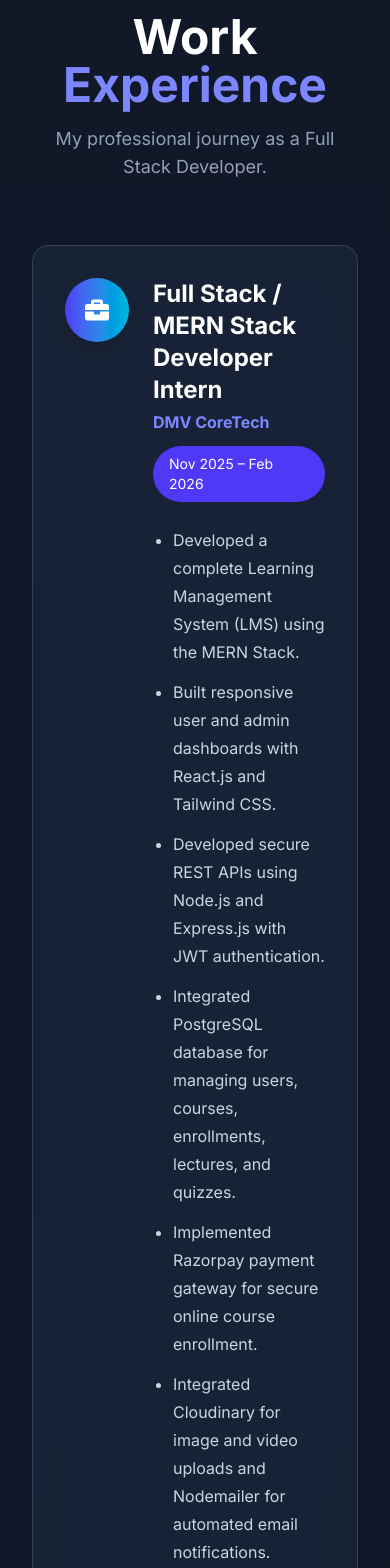
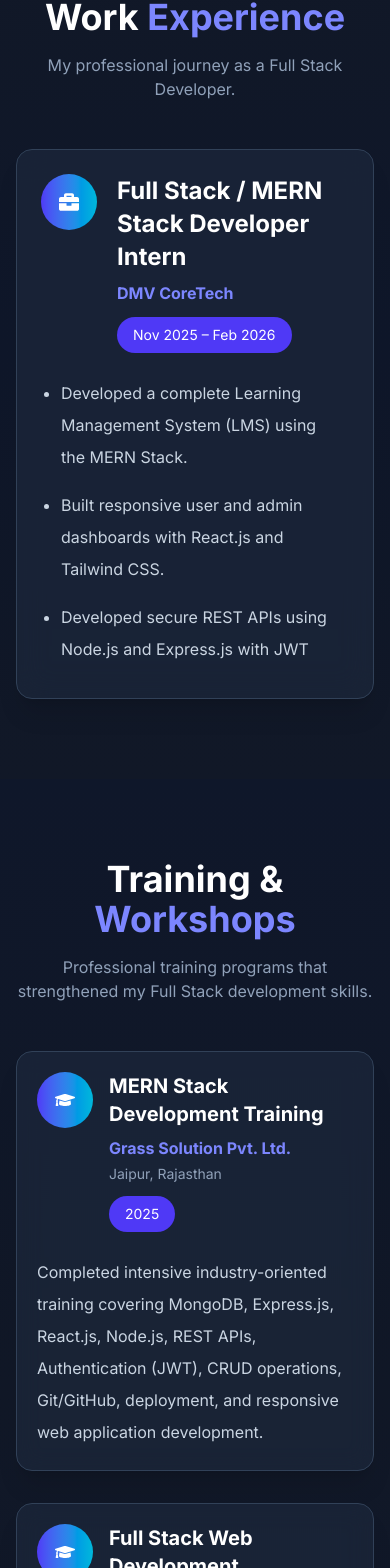
Before and after one commit to ayushkumarguptaa/Portfolio, a React (Vite) app in the folder User/: page / in a window 390 px wide. Shown: the part 5555-7123 px from the top of the page. Built offline with nearby package versions, Linux system fonts and the light colour scheme.

Commit message:
created more responsive for some devices

```diff
--- a/User/src/components/Contact.jsx
+++ b/User/src/components/Contact.jsx
@@ -12,86 +12,96 @@ const Contact = () => {
   return (
     <section
       id="contact"
-      className="py-24 bg-slate-950"
+      className="py-20 sm:py-24 bg-slate-950 overflow-x-hidden"
     >
-      <div className="max-w-5xl mx-auto px-8">
+      <div className="max-w-5xl mx-auto px-4 sm:px-6 lg:px-8">
 
         {/* Heading */}
         <motion.h2
           initial={{ opacity: 0 }}
           whileInView={{ opacity: 1 }}
-          className="text-5xl font-bold text-center text-white mb-14"
+          transition={{ duration: 0.6 }}
+          className="text-4xl sm:text-5xl font-bold text-center text-white mb-12 sm:mb-14"
         >
           Contact <span className="text-indigo-400">Me</span>
         </motion.h2>
 
-        <div className="grid md:grid-cols-2 gap-8">
+        <div className="grid grid-cols-1 md:grid-cols-2 gap-6 md:gap-8">
 
           {/* Contact Info */}
           <motion.div
             initial={{ opacity: 0, x: -40 }}
             whileInView={{ opacity: 1, x: 0 }}
-            className="bg-slate-800/70 backdrop-blur-md border border-slate-700 rounded-2xl p-8 shadow-xl hover:border-indigo-500 hover:shadow-indigo-500/20 transition-all duration-300"
+            transition={{ duration: 0.6 }}
+            className="bg-slate-800/70 backdrop-blur-md border border-slate-700 rounded-2xl p-6 sm:p-8 shadow-xl hover:border-indigo-500 hover:shadow-indigo-500/20 transition-all duration-300"
           >
 
-            <div className="flex items-center gap-4 mb-7">
-              <div className="w-12 h-12 rounded-full bg-gradient-to-r from-indigo-500 to-cyan-500 flex items-center justify-center">
+            {/* Phone */}
+            <div className="flex items-start gap-4 mb-7">
+              <div className="w-12 h-12 flex-shrink-0 rounded-full bg-gradient-to-r from-indigo-500 to-cyan-500 flex items-center justify-center">
                 <FaPhone className="text-white" size={20} />
               </div>
 
-              <div>
+              <div className="min-w-0">
                 <p className="text-slate-400 text-sm">Phone</p>
-                <span className="text-white font-medium">
+                <p className="text-white font-medium break-all">
                   {portfolio.phone}
-                </span>
+                </p>
               </div>
             </div>
 
-            <div className="flex items-center gap-4 mb-7">
-              <div className="w-12 h-12 rounded-full bg-gradient-to-r from-indigo-500 to-cyan-500 flex items-center justify-center">
+            {/* Email */}
+            <div className="flex items-start gap-4 mb-7">
+              <div className="w-12 h-12 flex-shrink-0 rounded-full bg-gradient-to-r from-indigo-500 to-cyan-500 flex items-center justify-center">
                 <FaEnvelope className="text-white" size={20} />
               </div>
 
-              <div>
+              <div className="min-w-0">
                 <p className="text-slate-400 text-sm">Email</p>
-                <span className="text-white font-medium">
+
+                <a
+                  href={`mailto:${portfolio.email}`}
+                  className="text-white font-medium break-all hover:text-indigo-400 transition"
+                >
                   {portfolio.email}
-                </span>
+                </a>
               </div>
             </div>
 
-            <div className="flex items-center gap-4 mb-7">
-              <div className="w-12 h-12 rounded-full bg-gradient-to-r from-indigo-500 to-cyan-500 flex items-center justify-center">
+            {/* GitHub */}
+            <div className="flex items-start gap-4 mb-7">
+              <div className="w-12 h-12 flex-shrink-0 rounded-full bg-gradient-to-r from-indigo-500 to-cyan-500 flex items-center justify-center">
                 <FaGithub className="text-white" size={20} />
               </div>
 
-              <div>
+              <div className="min-w-0">
                 <p className="text-slate-400 text-sm">GitHub</p>
 
                 <a
                   href={portfolio.github}
                   target="_blank"
                   rel="noreferrer"
-                  className="text-white hover:text-indigo-400 transition"
+                  className="text-white break-all hover:text-indigo-400 transition"
                 >
                   Visit Profile
                 </a>
               </div>
             </div>
 
-            <div className="flex items-center gap-4">
-              <div className="w-12 h-12 rounded-full bg-gradient-to-r from-indigo-500 to-cyan-500 flex items-center justify-center">
+            {/* LinkedIn */}
+            <div className="flex items-start gap-4">
+              <div className="w-12 h-12 flex-shrink-0 rounded-full bg-gradient-to-r from-indigo-500 to-cyan-500 flex items-center justify-center">
                 <FaLinkedin className="text-white" size={20} />
               </div>
 
-              <div>
+              <div className="min-w-0">
                 <p className="text-slate-400 text-sm">LinkedIn</p>
 
                 <a
                   href={portfolio.linkedin}
                   target="_blank"
                   rel="noreferrer"
-                  className="text-white hover:text-indigo-400 transition"
+                  className="text-white break-all hover:text-indigo-400 transition"
                 >
                   Connect with Me
                 </a>
@@ -104,7 +114,8 @@ const Contact = () => {
           <motion.form
             initial={{ opacity: 0, x: 40 }}
             whileInView={{ opacity: 1, x: 0 }}
-            className="bg-slate-800/70 backdrop-blur-md border border-slate-700 rounded-2xl p-8 shadow-xl hover:border-indigo-500 hover:shadow-indigo-500/20 transition-all duration-300"
+            transition={{ duration: 0.6 }}
+            className="bg-slate-800/70 backdrop-blur-md border border-slate-700 rounded-2xl p-6 sm:p-8 shadow-xl hover:border-indigo-500 hover:shadow-indigo-500/20 transition-all duration-300"
           >
 
             <input
@@ -123,9 +134,10 @@ const Contact = () => {
               rows="6"
               placeholder="Write your message..."
               className="w-full p-4 rounded-xl bg-slate-700 border border-slate-600 focus:border-indigo-500 focus:ring-2 focus:ring-indigo-500 outline-none transition text-white placeholder-slate-400 resize-none"
-            ></textarea>
+            />
 
             <button
+              type="submit"
               className="mt-6 w-full bg-gradient-to-r from-indigo-600 to-cyan-500 hover:from-indigo-500 hover:to-cyan-400 text-white py-3 rounded-xl font-semibold shadow-lg hover:shadow-indigo-500/40 transition-all duration-300"
             >
               Send Message
--- a/User/src/components/Internship.jsx
+++ b/User/src/components/Internship.jsx
@@ -5,87 +5,137 @@ const Experience = () => {
   return (
     <section
       id="experience"
-      className="py-24 bg-gradient-to-b from-[#111827] via-[#0f172a] to-[#111827]"
+      className="py-20 sm:py-24 bg-gradient-to-b from-[#111827] via-[#0f172a] to-[#111827]"
     >
-      <div className="max-w-6xl mx-auto px-8">
+      <div className="max-w-6xl mx-auto px-4 sm:px-6 lg:px-8">
 
+        {/* Heading */}
         <motion.div
           initial={{ opacity: 0, y: -40 }}
           whileInView={{ opacity: 1, y: 0 }}
           transition={{ duration: 0.6 }}
-          className="text-center mb-16"
+          className="text-center mb-12"
         >
-          <h2 className="text-5xl font-bold text-white">
+          <h2 className="text-4xl sm:text-5xl font-bold text-white">
             Work <span className="text-indigo-400">Experience</span>
           </h2>
 
-          <p className="text-slate-400 mt-4 text-lg">
+          <p className="text-slate-400 mt-4 text-base sm:text-lg">
             My professional journey as a Full Stack Developer.
           </p>
         </motion.div>
 
+        {/* Card */}
         <motion.div
-          initial={{ opacity: 0, y: 50 }}
+          initial={{ opacity: 0, y: 40 }}
           whileInView={{ opacity: 1, y: 0 }}
           transition={{ duration: 0.6 }}
-          whileHover={{ y: -8 }}
-          className="bg-slate-800/70 backdrop-blur-lg border border-slate-700 rounded-2xl p-8 shadow-xl hover:border-indigo-500 hover:shadow-indigo-500/30 transition-all duration-300"
+          whileHover={{ y: -5 }}
+          className="
+            bg-slate-800/70
+            backdrop-blur-lg
+            border
+            border-slate-700
+            rounded-2xl
+            shadow-xl
+            hover:border-indigo-500
+            hover:shadow-indigo-500/30
+            p-6
+            md:p-8
+
+            h-[550px]
+            md:h-auto
+          "
         >
+          <div className="h-full flex flex-col">
 
-          <div className="flex items-start gap-6">
+            {/* Top */}
+            <div className="flex gap-5">
 
-            <div className="w-16 h-16 rounded-full bg-gradient-to-r from-indigo-600 to-cyan-500 flex items-center justify-center shadow-lg">
-              <FaBriefcase className="text-white text-2xl" />
-            </div>
+              <div className="w-14 h-14 rounded-full bg-gradient-to-r from-indigo-600 to-cyan-500 flex items-center justify-center flex-shrink-0">
+                <FaBriefcase className="text-white text-xl" />
+              </div>
 
-            <div className="flex-1">
+              <div className="min-w-0">
 
-              <div className="flex flex-col md:flex-row md:justify-between md:items-center">
+                <h3 className="text-2xl font-bold text-white leading-snug">
+                  Full Stack / MERN Stack Developer Intern
+                </h3>
 
-                <div>
-                  <h3 className="text-2xl font-bold text-white">
-                    Full Stack / MERN Stack Developer Intern
-                  </h3>
+                <p className="text-indigo-400 font-semibold mt-2">
+                  DMV CoreTech
+                </p>
 
-                  <p className="text-indigo-400 font-semibold mt-1">
-                    DMV CoreTech
-                  </p>
-                </div>
-
-                <span className="mt-3 md:mt-0 bg-indigo-600 text-white px-4 py-2 rounded-full text-sm">
+                <span className="inline-block mt-3 bg-indigo-600 text-white px-4 py-2 rounded-full text-sm">
                   Nov 2025 – Feb 2026
                 </span>
 
               </div>
 
-              <ul className="mt-6 space-y-3 text-slate-300 leading-7 list-disc pl-5">
+            </div>
+
+            {/* Scroll Area */}
+            <div className="mt-6 flex-1 overflow-y-auto pr-2 hide-scrollbar">
+
+              <ul className="space-y-4 text-slate-300 leading-8 list-disc pl-5">
 
                 <li>
-                  Developed a complete Learning Management System (LMS) using the MERN Stack.
+                  Developed a complete Learning Management System (LMS) using
+                  the MERN Stack.
                 </li>
 
                 <li>
-                  Built responsive user and admin dashboards with React.js and Tailwind CSS.
+                  Built responsive user and admin dashboards with React.js and
+                  Tailwind CSS.
                 </li>
 
                 <li>
-                  Developed secure REST APIs using Node.js and Express.js with JWT authentication.
+                  Developed secure REST APIs using Node.js and Express.js with
+                  JWT authentication.
                 </li>
 
                 <li>
-                  Integrated PostgreSQL database for managing users, courses, enrollments, lectures, and quizzes.
+                  Integrated PostgreSQL database for managing users,
+                  courses, enrollments, lectures and quizzes.
                 </li>
 
                 <li>
-                  Implemented Razorpay payment gateway for secure online course enrollment.
+                  Implemented Razorpay payment gateway for secure online
+                  course enrollment.
                 </li>
 
                 <li>
-                  Integrated Cloudinary for image and video uploads and Nodemailer for automated email notifications.
+                  Integrated Cloudinary for image and video uploads.
                 </li>
 
                 <li>
-                  Collaborated with the development team to deliver scalable, secure, and user-friendly web applications.
+                  Integrated Nodemailer for automated email notifications.
+                </li>
+
+                <li>
+                  Designed RESTful APIs for course management.
+                </li>
+
+                <li>
+                  Implemented secure authentication using JWT and bcrypt.
+                </li>
+
+                <li>
+                  Built reusable React components and responsive layouts.
+                </li>
+
+                <li>
+                  Optimized database queries for better application
+                  performance.
+                </li>
+
+                <li>
+                  Collaborated with the development team using Git and GitHub.
+                </li>
+
+                <li>
+                  Delivered scalable, secure and user-friendly web
+                  applications.
                 </li>
 
               </ul>
--- a/User/src/components/Training.jsx
+++ b/User/src/components/Training.jsx
@@ -24,23 +24,23 @@ const Training = () => {
   return (
     <section
       id="training"
-      className="py-24 bg-gradient-to-b from-[#0f172a] via-[#111827] to-[#0f172a]"
+      className="py-20 sm:py-24 bg-gradient-to-b from-[#0f172a] via-[#111827] to-[#0f172a]"
     >
-      <div className="max-w-6xl mx-auto px-8">
+      <div className="max-w-6xl mx-auto px-4 sm:px-6 lg:px-8">
 
         {/* Heading */}
         <motion.div
           initial={{ opacity: 0, y: -40 }}
           whileInView={{ opacity: 1, y: 0 }}
           transition={{ duration: 0.6 }}
-          className="text-center mb-16"
+          className="text-center mb-12 sm:mb-16"
         >
-          <h2 className="text-5xl font-bold text-white">
+          <h2 className="text-4xl sm:text-5xl font-bold text-white">
             Training &{" "}
             <span className="text-indigo-400">Workshops</span>
           </h2>
 
-          <p className="text-slate-400 mt-4 text-lg">
+          <p className="text-slate-400 mt-4 text-base sm:text-lg">
             Professional training programs that strengthened my Full Stack
             development skills.
           </p>
@@ -52,35 +52,49 @@ const Training = () => {
           {trainings.map((training, index) => (
             <motion.div
               key={index}
-              initial={{ opacity: 0, y: 50 }}
+              initial={{ opacity: 0, y: 40 }}
               whileInView={{ opacity: 1, y: 0 }}
               transition={{
                 duration: 0.5,
                 delay: index * 0.15,
               }}
-              whileHover={{
-                y: -8,
-              }}
-              className="bg-slate-800/70 backdrop-blur-md border border-slate-700 rounded-2xl p-8 shadow-xl hover:border-indigo-500 hover:shadow-indigo-500/30 transition-all duration-300"
+              whileHover={{ y: -5 }}
+              className="
+                bg-slate-800/70
+                backdrop-blur-md
+                border
+                border-slate-700
+                rounded-2xl
+                shadow-xl
+                hover:border-indigo-500
+                hover:shadow-indigo-500/30
+                transition-all
+                duration-300
+                p-5
+                sm:p-8
+                h-[420px]
+                md:h-auto
+                flex
+                flex-col
+              "
             >
-              <div className="flex gap-6">
+              {/* Header */}
+              <div className="flex gap-4">
 
-                {/* Icon */}
-                <div className="w-16 h-16 rounded-full bg-gradient-to-r from-indigo-600 to-cyan-500 flex items-center justify-center flex-shrink-0">
-                  <FaGraduationCap className="text-white text-2xl" />
+                <div className="w-14 h-14 rounded-full bg-gradient-to-r from-indigo-600 to-cyan-500 flex items-center justify-center flex-shrink-0">
+                  <FaGraduationCap className="text-white text-xl" />
                 </div>
 
-                {/* Content */}
-                <div className="flex-1">
+                <div className="flex-1 min-w-0">
 
-                  <div className="flex flex-col md:flex-row md:justify-between md:items-start">
+                  <div className="flex flex-col lg:flex-row lg:justify-between gap-3">
 
                     <div>
-                      <h3 className="text-2xl font-bold text-white">
+                      <h3 className="text-xl sm:text-2xl font-bold text-white break-words">
                         {training.title}
                       </h3>
 
-                      <p className="text-indigo-400 font-semibold mt-1">
+                      <p className="text-indigo-400 font-semibold mt-2">
                         {training.organization}
                       </p>
 
@@ -89,19 +103,23 @@ const Training = () => {
                       </p>
                     </div>
 
-                    <span className="mt-4 md:mt-0 bg-indigo-600 text-white text-sm px-4 py-2 rounded-full">
+                    <span className="inline-block w-fit bg-indigo-600 text-white px-4 py-2 rounded-full text-sm">
                       {training.duration}
                     </span>
 
                   </div>
 
-                  <p className="text-slate-300 mt-5 leading-7">
-                    {training.description}
-                  </p>
-
                 </div>
 
               </div>
+
+              {/* Scrollable Description */}
+              <div className="mt-6 flex-1 overflow-y-auto hide-scrollbar pr-2">
+                <p className="text-slate-300 leading-8">
+                  {training.description}
+                </p>
+              </div>
+
             </motion.div>
           ))}
 
```
